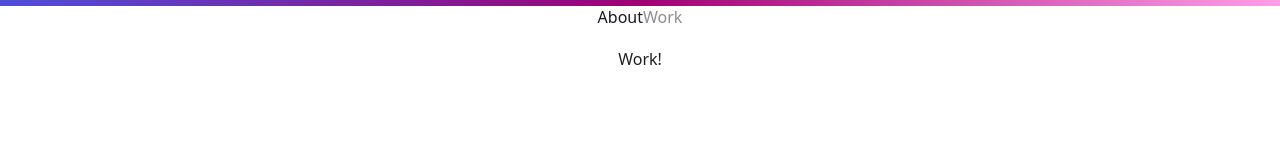
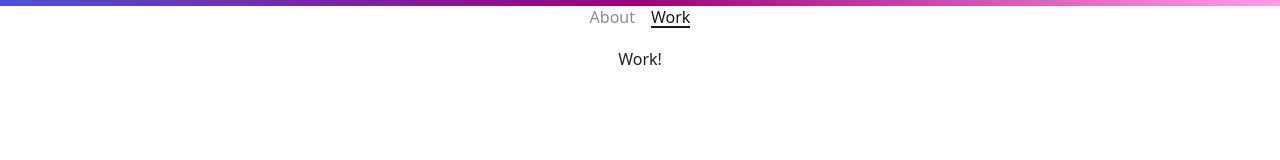
Before and after one commit to Yug34/portfolio-new, a Next.js app: page /work in a window 1280 px wide. Shown: the top 160 px of the page. Built offline with nearby package versions, Linux system fonts and the light colour scheme.

Commit message:
:sparkles: feat(project): added Hover text

```diff
--- a/components/Layout/Header/index.tsx
+++ b/components/Layout/Header/index.tsx
@@ -25,6 +25,12 @@ const LinkContainer = styled.div`
   display: flex;
   justify-content: center;
   align-items: center;
+  >:not(:first-child) {
+    margin-left: 8px;
+  }
+  >:not(:last-child) {
+    margin-right: 8px;
+  }
 `;
 
 const links = [
@@ -38,10 +44,29 @@ const links = [
     }
 ];
 
-const HeaderLink = styled.div<{isCurrent?: boolean;}>`
-  color: ${(props) => props.isCurrent ? '#8C8C92' : '#191924'};
+const Hover = styled.div<{isCurrent?: boolean;}>`
+  display: inline-block;
+  position: relative;
   cursor: pointer;
-  // TODO: Hover states
+  color: ${(props) => props.isCurrent ? '#191924' : '#8C8C92'};
+
+  &:after {
+    content: '';
+    position: absolute;
+    width: 100%;
+    transform: ${(props) => props.isCurrent ? '' : 'scaleX(0)'};
+    height: 2px;
+    bottom: 0;
+    left: 0;
+    background-color: ${(props) => props.isCurrent ? '#191924' : '#8C8C92'};
+    transform-origin: ${(props) => props.isCurrent ? '' : 'bottom right'};
+    transition: ${(props) => props.isCurrent ? '' : 'transform 0.25s ease-out'};
+  }
+
+  &:hover:after {
+    transform: scaleX(1);
+    transform-origin: bottom left;
+  }
 `;
 
 const Header = () => {
@@ -53,7 +78,7 @@ const Header = () => {
             <LinkContainer>
                 {links.map((link) => (
                     <Link href={link.url} key={link.url}>
-                        <HeaderLink isCurrent={link.url === asPath}>{link.name}</HeaderLink>
+                        <Hover isCurrent={link.url === asPath}>{link.name}</Hover>
                     </Link>
                 ))}
             </LinkContainer>
--- a/styles/globals.css
+++ b/styles/globals.css
@@ -15,11 +15,11 @@ a {
 }
 
 @media (prefers-color-scheme: dark) {
-    html {
-        color-scheme: dark;
-    }
-    body {
-        color: white;
-        background: black;
-    }
+    /*html {*/
+    /*    color-scheme: dark;*/
+    /*}*/
+    /*body {*/
+    /*    color: white;*/
+    /*    background: black;*/
+    /*}*/
 }
```
